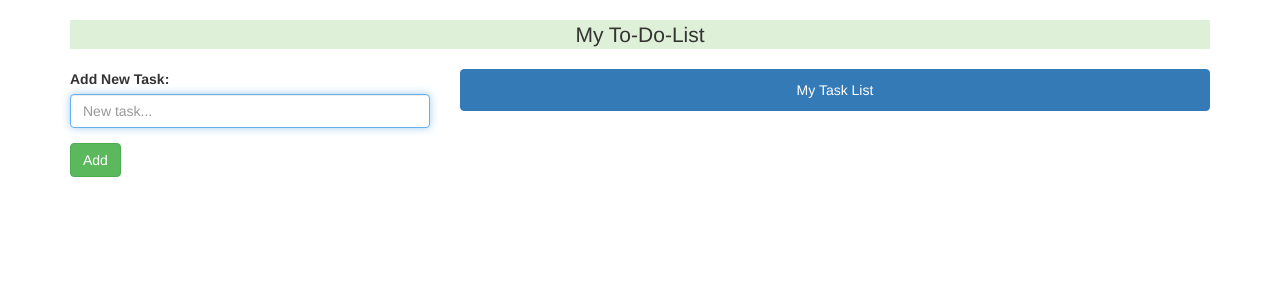
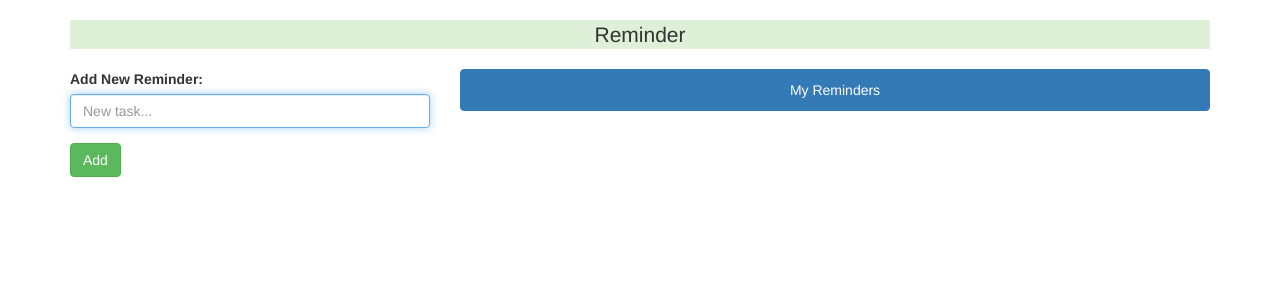
Before and after one commit to mevanik/IST402Team3, a Flask app: page / in a window 1280 px wide. Shown: the top 300 px of the page. Run offline with Flask 2, Linux system fonts and the light colour scheme; some libraries are stand-ins or nearby versions.

Commit message:
HTML fixes

```diff
--- a/Templates/reminder.html
+++ b/Templates/reminder.html
@@ -2,7 +2,7 @@
 <html lang="en">
 
 <head>
-  <title>To-Do-List</title>
+  <title>Reminder</title>
   <meta charset="utf-8">
   <meta name="viewport" content="width=device-width, initial-scale=1">
   <link rel="stylesheet" href="https://maxcdn.bootstrapcdn.com/bootstrap/3.4.0/css/bootstrap.min.css">
@@ -10,12 +10,12 @@
 
 <body>
   <div class="container">
-    <h1 class="text-center bg-success lead">My To-Do-List</h1>
+    <h1 class="text-center bg-success lead">Reminder</h1>
     <div class="row">
       <div class="col-sm-4">
         <!-- new task input -->
         <div class="form-group">
-          <label for="new-item">Add New Task:</label>
+          <label for="new-item">Add New Reminder:</label>
           <input class="form-control" type="text" placeholder="New task..." id="new-item" autofocus/>
         </div>
         <!-- control buttons -->
@@ -31,7 +31,7 @@
       <!-- list of task -->
       <div class="col-sm-8 active">
         <ol id="mylist" class="list-group">
-          <li class="list-group-item active disabled text-center">My Task List</li>
+          <li class="list-group-item active disabled text-center">My Reminders</li>
         </ol>
       </div>
     </div>
```
